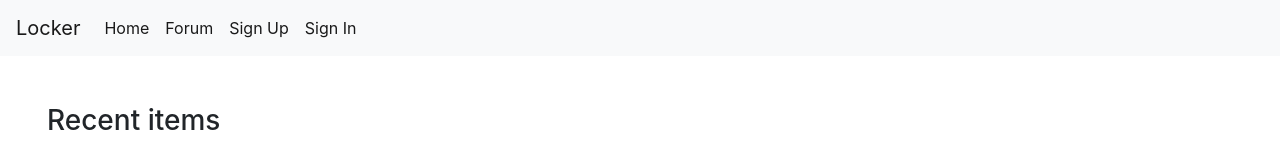
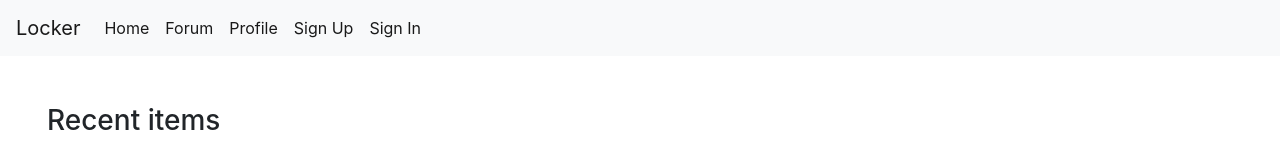
Before and after one commit to alexisbernier/locker-project, a React (Create React App) app: page / in a window 1280 px wide. Shown: the top 160 px of the page. Built offline with nearby package versions, Linux system fonts and the light colour scheme.

Commit message:
update: added Profile Page to Navbar

```diff
--- a/src/components/Navbar.js
+++ b/src/components/Navbar.js
@@ -29,6 +29,11 @@ const Nav = () => {
               </a>
             </li>
             <li class="nav-item active">
+              <a class="nav-link" href="/ProfilePage">
+                Profile
+              </a>
+            </li>
+            <li class="nav-item active">
               <a class="nav-link" href="/SignUpPage">
                 Sign Up
               </a>
```
